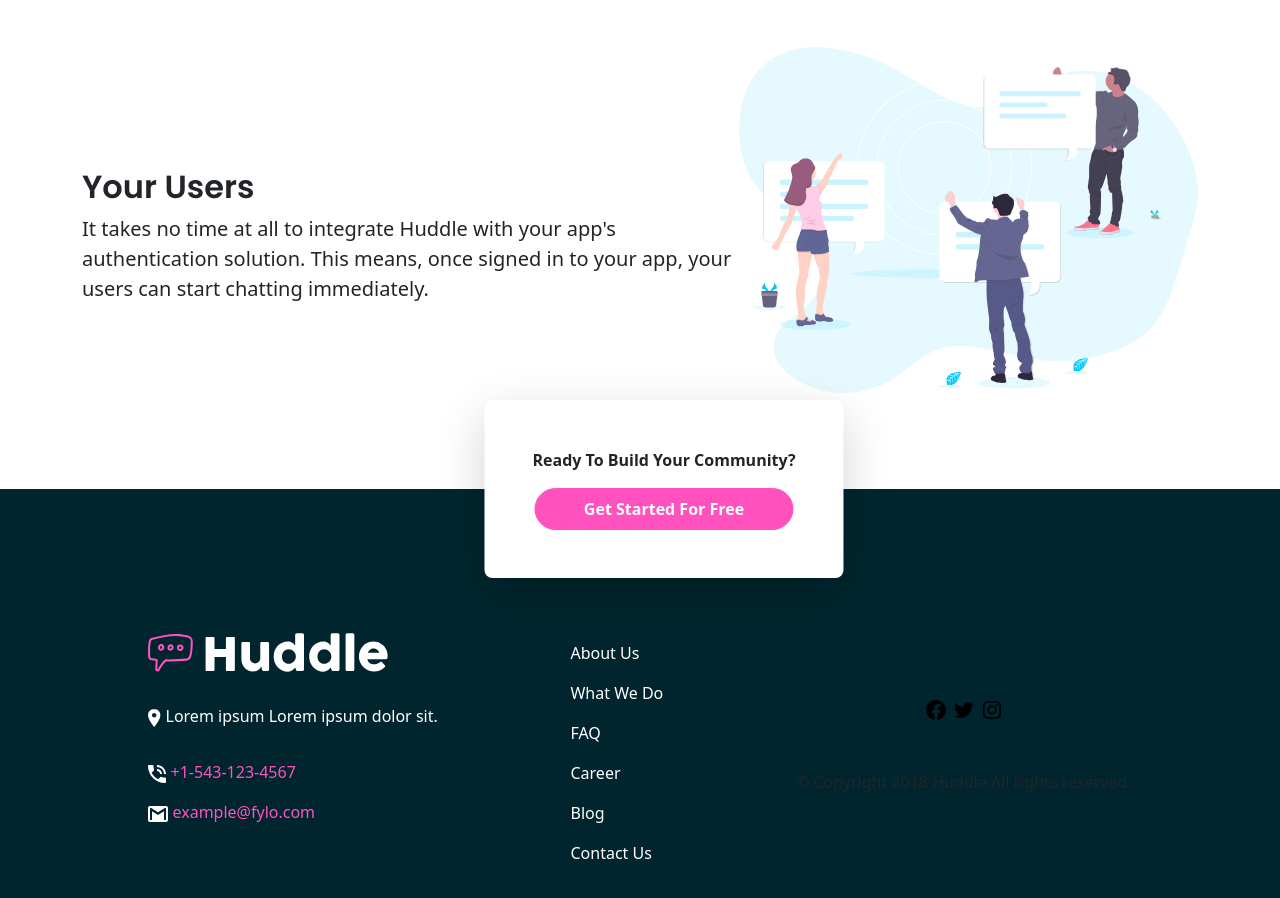
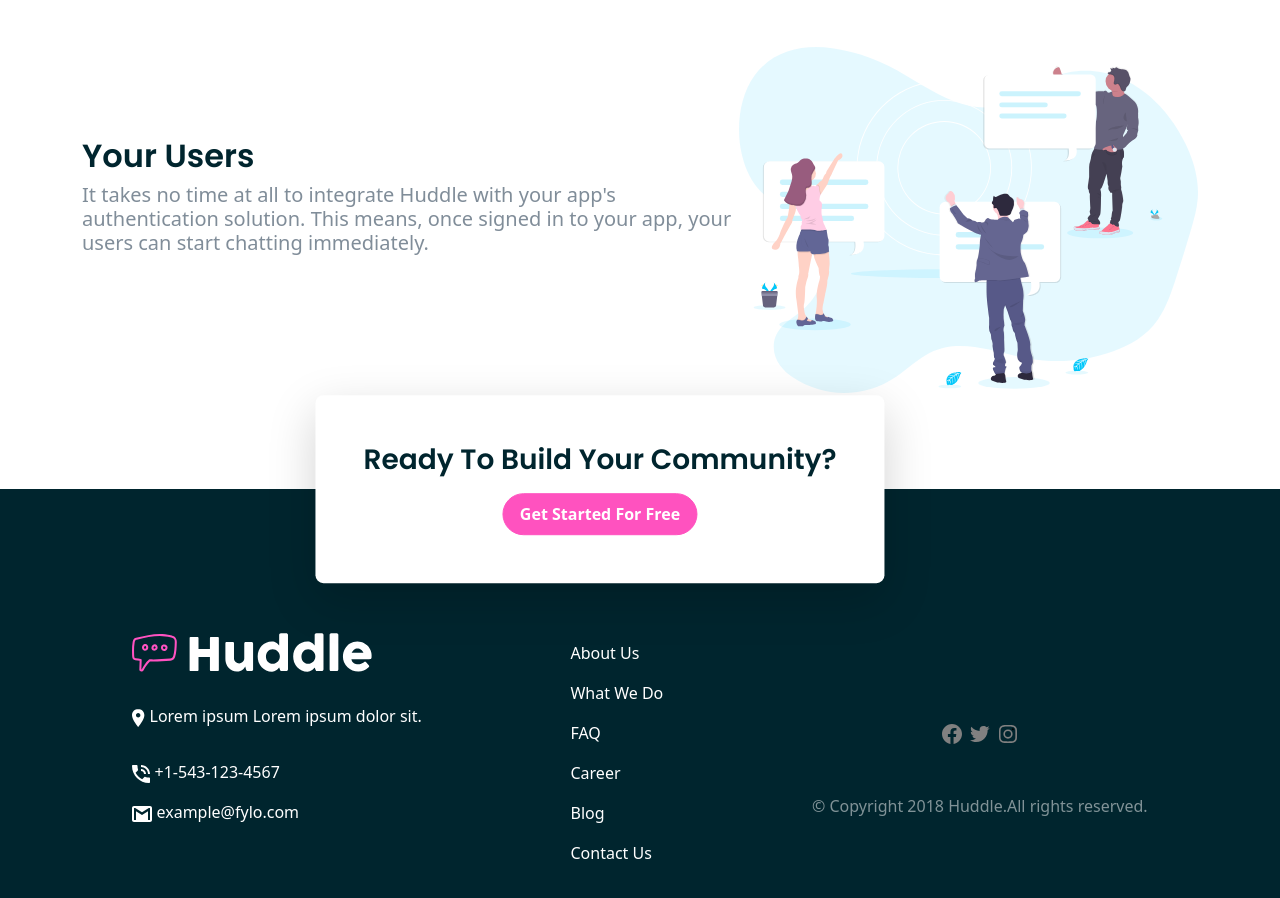
Before and after one commit to thekarthikr/Huddle-Landing-Page, a website: page index.html in a window 1280 px wide. Shown: the part 1880-2778 px from the top of the page. Drawn offline with Linux system fonts and the light colour scheme.

Commit message:
Change typography

```diff
--- a/index.html
+++ b/index.html
@@ -15,17 +15,17 @@
   <body>
     <main class="hero">
       <div
-        class="navbar d-flex justify-content-between align-items-center container-sm py-3 px-3"
+        class="navbar d-flex align-items-center justify-content-center justify-content-md-between container gap-2 py-3 px-3"
       >
         <a
           href="
         /"
           class="navbar-brand"
-          ><img class="w-50" src="./images/logo.svg" alt="Huddle Logo"
+          ><img class="img-fluid" src="./images/logo.svg" alt="Huddle Logo"
         /></a>
 
         <button
-          class="btn btn-info text-capitalize fw-semibold shadow-lg px-5 py-2 rounded-5"
+          class="btn btn-info text-capitalize fw-bold shadow-lg px-5 py-2 rounded-5 text-secondary"
         >
           Try it free
         </button>
@@ -36,7 +36,7 @@
       >
         <div class="hero-content mb-5">
           <h1 class="h1 display-5">Build The Community Your Fans Will Love</h1>
-          <p class="lead">
+          <p class="text-light h5 my-3">
             Huddle re-imagines the way we build communities. You have a voice,
             but so does your audience. Create connections with your users as you
             engage in genuine discussion.
@@ -71,7 +71,7 @@
         </div>
         <div class="grow-together-content mt-5">
           <h2 class="h2">Grow Together</h2>
-          <p class="lead">
+          <p class="text-center text-md-start text-light h5">
             Generate meaningful discussions with your audience and build a
             strong, loyal community. Think of the insightful conversations you
             miss out on with a feedback form.
@@ -93,7 +93,7 @@
         </div>
         <div class="flowing-conversations-content mt-5">
           <h2 class="h2">Flowing Conversations</h2>
-          <p class="lead">
+          <p class="text-light h5">
             You wouldn't paginate a conversation in real life, so why do it
             online? Our threads have just-in-time loading for a more natural
             flow.
@@ -115,7 +115,7 @@
         </div>
         <div class="your-users-content mt-5">
           <h2 class="h2">Your Users</h2>
-          <p class="lead">
+          <p class="h5 mb-5 pb-5 text-light">
             It takes no time at all to integrate Huddle with your app's
             authentication solution. This means, once signed in to your app,
             your users can start chatting immediately.
@@ -126,20 +126,20 @@
 
     <footer class="bg-secondary position-relative pt-5">
       <div
-        class="build-community text-center shadow-lg bg-info p-5 rounded-3 position-absolute top-0 start-50 translate-middle mx-4"
+        class="build-community text-center shadow-lg bg-info rounded-3 position-absolute top-0 translate-middle p-5 mx-4"
       >
-        <div class="text-capitalize fw-bold mb-3">
+        <div class="text-capitalize h3 fw-bold mb-3">
           Ready to build your community?
         </div>
         <button
-          class="btn btn-primary text-info fw-bold text-capitalize rounded-5 px-5 text-nowrap py-2"
+          class="btn btn-primary text-info fw-bold text-capitalize rounded-5 px-3 text-nowrap py-2"
         >
           Get started for free
         </button>
       </div>
 
       <div
-        class="container py-5 mt-5 d-flex flex-column justify-content-start flex-md-row justify-content-md-around"
+        class="container py-5 mt-5 d-flex gap-5 flex-column justify-content-start flex-md-row justify-content-md-around"
       >
         <div class="list-group gap-3">
           <svg width="240" height="39" xmlns="http://www.w3.org/2000/svg">
@@ -158,10 +158,13 @@
             <img src="./images/icon-location.svg" alt="Location" /> Lorem ipsum
             Lorem ipsum dolor sit.
           </p>
-          <a class="text-decoration-none" href="tel:+1-543-123-4567">
+          <a class="text-decoration-none text-white" href="tel:+1-543-123-4567">
             <img src="./images/icon-phone.svg" alt="Phone" /> +1-543-123-4567</a
           >
-          <a class="text-decoration-none" href="mailto:example@fylo.com">
+          <a
+            class="text-decoration-none text-white"
+            href="mailto:example@fylo.com"
+          >
             <img src="./images/icon-email.svg" alt="icon-email" />
             example@fylo.com</a
           >
@@ -188,7 +191,7 @@
           </li>
         </ul>
 
-        <div class="align-self-center text-center">
+        <div class="align-self-center text-center mt-0 mt-sm-5">
           <div>
             <svg
               xmlns="http://www.w3.org/2000/svg"
@@ -197,6 +200,7 @@
               viewBox="0 0 24 24"
             >
               <path
+                fill="grey"
                 d="M12.001 2.002c-5.522 0-9.999 4.477-9.999 9.999 0 4.99 3.656 9.126 8.437 9.879v-6.988h-2.54v-2.891h2.54V9.798c0-2.508 1.493-3.891 3.776-3.891 1.094 0 2.24.195 2.24.195v2.459h-1.264c-1.24 0-1.628.772-1.628 1.563v1.875h2.771l-.443 2.891h-2.328v6.988C18.344 21.129 22 16.992 22 12.001c0-5.522-4.477-9.999-9.999-9.999z"
               />
             </svg>
@@ -207,6 +211,7 @@
               viewBox="0 0 24 24"
             >
               <path
+                fill="grey"
                 d="M19.633 7.997c.013.175.013.349.013.523 0 5.325-4.053 11.461-11.46 11.461-2.282 0-4.402-.661-6.186-1.809.324.037.636.05.973.05a8.07 8.07 0 0 0 5.001-1.721 4.036 4.036 0 0 1-3.767-2.793c.249.037.499.062.761.062.361 0 .724-.05 1.061-.137a4.027 4.027 0 0 1-3.23-3.953v-.05c.537.299 1.16.486 1.82.511a4.022 4.022 0 0 1-1.796-3.354c0-.748.199-1.434.548-2.032a11.457 11.457 0 0 0 8.306 4.215c-.062-.3-.1-.611-.1-.923a4.026 4.026 0 0 1 4.028-4.028c1.16 0 2.207.486 2.943 1.272a7.957 7.957 0 0 0 2.556-.973 4.02 4.02 0 0 1-1.771 2.22 8.073 8.073 0 0 0 2.319-.624 8.645 8.645 0 0 1-2.019 2.083z"
               />
             </svg>
@@ -217,15 +222,17 @@
               viewBox="0 0 24 24"
             >
               <path
+                fill="grey"
                 d="M11.999 7.377a4.623 4.623 0 1 0 0 9.248 4.623 4.623 0 0 0 0-9.248zm0 7.627a3.004 3.004 0 1 1 0-6.008 3.004 3.004 0 0 1 0 6.008z"
               />
               <circle cx="16.806" cy="7.207" r="1.078" />
               <path
+                fill="grey"
                 d="M20.533 6.111A4.605 4.605 0 0 0 17.9 3.479a6.606 6.606 0 0 0-2.186-.42c-.963-.042-1.268-.054-3.71-.054s-2.755 0-3.71.054a6.554 6.554 0 0 0-2.184.42 4.6 4.6 0 0 0-2.633 2.632 6.585 6.585 0 0 0-.419 2.186c-.043.962-.056 1.267-.056 3.71 0 2.442 0 2.753.056 3.71.015.748.156 1.486.419 2.187a4.61 4.61 0 0 0 2.634 2.632 6.584 6.584 0 0 0 2.185.45c.963.042 1.268.055 3.71.055s2.755 0 3.71-.055a6.615 6.615 0 0 0 2.186-.419 4.613 4.613 0 0 0 2.633-2.633c.263-.7.404-1.438.419-2.186.043-.962.056-1.267.056-3.71s0-2.753-.056-3.71a6.581 6.581 0 0 0-.421-2.217zm-1.218 9.532a5.043 5.043 0 0 1-.311 1.688 2.987 2.987 0 0 1-1.712 1.711 4.985 4.985 0 0 1-1.67.311c-.95.044-1.218.055-3.654.055-2.438 0-2.687 0-3.655-.055a4.96 4.96 0 0 1-1.669-.311 2.985 2.985 0 0 1-1.719-1.711 5.08 5.08 0 0 1-.311-1.669c-.043-.95-.053-1.218-.053-3.654 0-2.437 0-2.686.053-3.655a5.038 5.038 0 0 1 .311-1.687c.305-.789.93-1.41 1.719-1.712a5.01 5.01 0 0 1 1.669-.311c.951-.043 1.218-.055 3.655-.055s2.687 0 3.654.055a4.96 4.96 0 0 1 1.67.311 2.991 2.991 0 0 1 1.712 1.712 5.08 5.08 0 0 1 .311 1.669c.043.951.054 1.218.054 3.655 0 2.436 0 2.698-.043 3.654h-.011z"
               />
             </svg>
           </div>
-          <p class="mt-md-5">
+          <p class="mt-md-5 mt-3 text-white-50">
             &copy; Copyright 2018 Huddle.All rights reserved.
           </p>
         </div>
--- a/scss/_style.scss
+++ b/scss/_style.scss
@@ -6,7 +6,7 @@ $info: white;
 
 $VeryPaleCyans: hsl(193, 100%, 96%);
 $secondary: hsl(192, 100%, 9%);
-$GrayishBlue: hsl(208, 11%, 55%);
+$light: hsl(208, 11%, 55%);
 
 body {
   font-family: "Open Sans", sans-serif;
@@ -16,6 +16,7 @@ h1,
 h2,
 h3 {
   font-family: "Poppins", sans-serif;
+  color: $secondary;
 }
 
 .btn:hover {
@@ -33,3 +34,7 @@ h3 {
     height: 130vh;
   }
 }
+
+.build-community {
+  left: 45%;
+}
```
Also changed, not shown: css/main.css, 1 other file.
